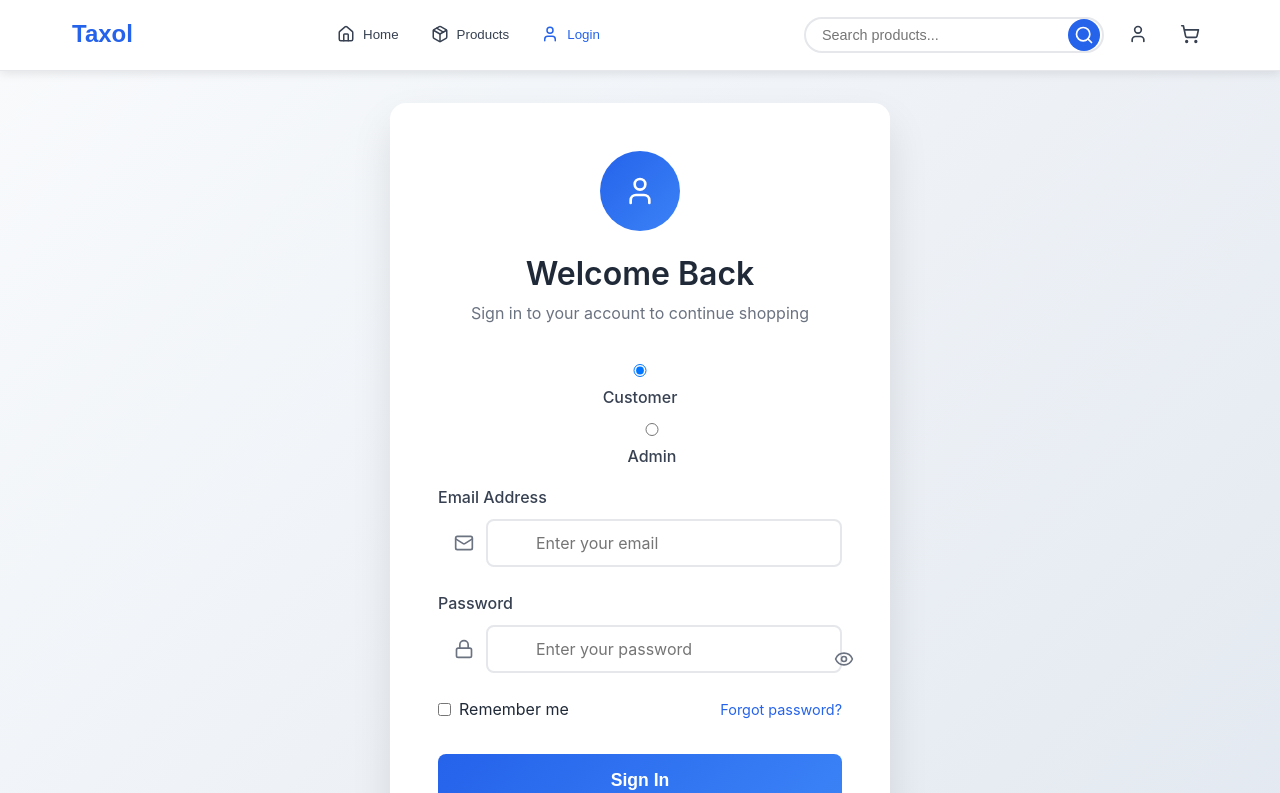
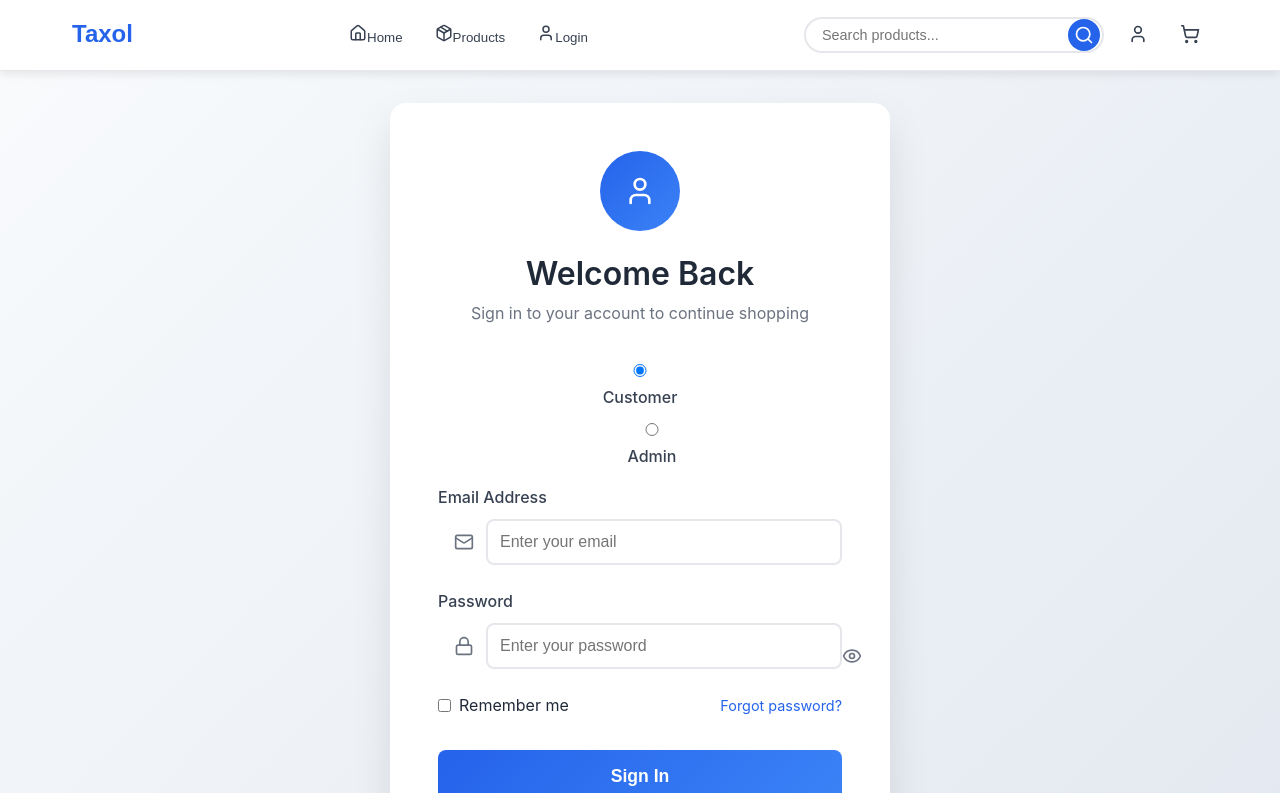
Before and after one commit to vimalprakash404/E-Commerce, a React (Vite) app in the folder frontend/: page /login in a window 1280 px wide. Shown: the top 793 px of the page. Built offline with nearby package versions, Linux system fonts and the light colour scheme.

Commit message:
input css fixed

```diff
--- a/frontend/src/index.css
+++ b/frontend/src/index.css
@@ -103,10 +103,9 @@ p { margin-bottom: 1rem; }
 .nav {
   display: flex;
   gap: 2rem;
-  align-items: center;
-}
-
-.nav .nav-link {
+}
+
+.nav button {
   background: none;
   border: none;
   color: #374151;
@@ -115,37 +114,11 @@ p { margin-bottom: 1rem; }
   padding: 0.5rem 0;
   transition: color 0.2s ease;
   border-bottom: 2px solid transparent;
-  display: flex;
-  align-items: center;
-  gap: 0.5rem;
-  text-decoration: none;
-}
-
-.nav .nav-link:hover {
+}
+
+.nav button:hover {
   color: #2563eb;
   border-bottom-color: #2563eb;
-}
-
-.nav .nav-link.logout {
-  color: #ef4444;
-}
-
-.nav .nav-link.logout:hover {
-  color: #dc2626;
-  border-bottom-color: #dc2626;
-}
-
-.nav .nav-link.login {
-  color: #2563eb;
-}
-
-.nav .user-info {
-  display: flex;
-  align-items: center;
-  gap: 0.5rem;
-  color: #6b7280;
-  font-size: 0.9rem;
-  padding: 0.5rem 0;
 }
 
 .header-actions {
@@ -168,7 +141,6 @@ p { margin-bottom: 1rem; }
   font-size: 0.9rem;
   outline: none;
   transition: border-color 0.2s ease;
-  background: white;
 }
 
 .search-input:focus {
@@ -2155,97 +2127,6 @@ input:focus,
   background: #f8fafc;
 }
 
-/* Common Admin Components */
-.admin-filters {
-  background: white;
-  padding: 1.5rem;
-  border-radius: 12px;
-  box-shadow: 0 4px 20px rgba(0, 0, 0, 0.08);
-  margin-bottom: 2rem;
-  display: flex;
-  gap: 1rem;
-  align-items: center;
-  flex-wrap: wrap;
-}
-
-.admin-filters .search-box {
-  position: relative;
-  flex: 1;
-  min-width: 300px;
-}
-
-.admin-filters .search-box svg {
-  position: absolute;
-  left: 1rem;
-  top: 50%;
-  transform: translateY(-50%);
-  color: #6b7280;
-  pointer-events: none;
-}
-
-.admin-filters .search-box input {
-  width: 100%;
-  padding: 0.75rem 1rem 0.75rem 3rem;
-  border: 2px solid #e5e7eb;
-  border-radius: 8px;
-  font-size: 1rem;
-  outline: none;
-  transition: border-color 0.2s ease;
-  background: white;
-}
-
-.admin-filters .search-box input:focus {
-  border-color: #2563eb;
-  box-shadow: 0 0 0 3px rgba(37, 99, 235, 0.1);
-}
-
-.admin-filters select {
-  padding: 0.75rem 1rem;
-  border: 2px solid #e5e7eb;
-  border-radius: 8px;
-  background: white;
-  cursor: pointer;
-  outline: none;
-  transition: border-color 0.2s ease;
-  font-family: inherit;
-  font-size: 1rem;
-}
-
-.admin-filters select:focus {
-  border-color: #2563eb;
-  box-shadow: 0 0 0 3px rgba(37, 99, 235, 0.1);
-}
-
-.admin-table-container {
-  background: white;
-  border-radius: 12px;
-  box-shadow: 0 4px 20px rgba(0, 0, 0, 0.08);
-  overflow: hidden;
-}
-
-.admin-table {
-  width: 100%;
-  border-collapse: collapse;
-}
-
-.admin-table th {
-  background: #f8fafc;
-  padding: 1rem;
-  text-align: left;
-  font-weight: 600;
-  color: #374151;
-  border-bottom: 1px solid #e5e7eb;
-}
-
-.admin-table td {
-  padding: 1rem;
-  border-bottom: 1px solid #f3f4f6;
-}
-
-.admin-table tr:hover {
-  background: #f8fafc;
-}
-
 .admin-header {
   background: white;
   padding: 2rem;
@@ -2505,6 +2386,45 @@ input:focus,
 }
 
 /* Admin Tables */
+.admin-products-table,
+.admin-orders-table,
+.admin-inventory-table {
+  background: white;
+  border-radius: 12px;
+  box-shadow: 0 4px 20px rgba(0, 0, 0, 0.08);
+  overflow: hidden;
+}
+
+.admin-products-table table,
+.admin-orders-table table,
+.admin-inventory-table table {
+  width: 100%;
+  border-collapse: collapse;
+}
+
+.admin-products-table th,
+.admin-orders-table th,
+.admin-inventory-table th {
+  background: #f8fafc;
+  padding: 1rem;
+  text-align: left;
+  font-weight: 600;
+  color: #374151;
+  border-bottom: 1px solid #e5e7eb;
+}
+
+.admin-products-table td,
+.admin-orders-table td,
+.admin-inventory-table td {
+  padding: 1rem;
+  border-bottom: 1px solid #f3f4f6;
+}
+
+.admin-products-table tr:hover,
+.admin-orders-table tr:hover,
+.admin-inventory-table tr:hover {
+  background: #f8fafc;
+}
 
 .product-image-cell img {
   width: 60px;
@@ -2771,58 +2691,17 @@ input:focus,
   border-radius: 8px;
   outline: none;
   transition: border-color 0.2s ease;
-  background: white;
-  font-family: inherit;
-  font-size: 1rem;
 }
 
 .form-group input:focus,
 .form-group textarea:focus,
 .form-group select:focus {
   border-color: #2563eb;
-  box-shadow: 0 0 0 3px rgba(37, 99, 235, 0.1);
 }
 
 .form-group input.error,
 .form-group textarea.error {
   border-color: #ef4444;
-  box-shadow: 0 0 0 3px rgba(239, 68, 68, 0.1);
-}
-
-/* Input wrapper styles */
-.input-wrapper {
-  position: relative;
-  display: flex;
-  align-items: center;
-}
-
-.input-wrapper svg {
-  position: absolute;
-  left: 1rem;
-  color: #6b7280;
-  z-index: 1;
-  pointer-events: none;
-}
-
-.input-wrapper input {
-  padding-left: 3rem;
-}
-
-.input-wrapper .password-toggle {
-  position: absolute;
-  right: 1rem;
-  background: none;
-  border: none;
-  color: #6b7280;
-  cursor: pointer;
-  z-index: 1;
-  padding: 0.25rem;
-  border-radius: 4px;
-  transition: background-color 0.2s ease;
-}
-
-.input-wrapper .password-toggle:hover {
-  background: #f3f4f6;
 }
 
 .error-message {
@@ -3230,14 +3109,6 @@ input:focus,
 
 /* Responsive Design for Admin */
 @media (max-width: 1024px) {
-  .nav {
-    gap: 1rem;
-  }
-
-  .nav .nav-link span {
-    display: none;
-  }
-
   .admin-header {
     padding: 1.5rem;
   }
@@ -3266,22 +3137,8 @@ input:focus,
     padding: 0 1rem;
     gap: 1rem;
   }
-    gap: 0.5rem;
 
   .admin-content {
-
-  .nav .nav-link {
-    padding: 0.75rem 0;
-    justify-content: flex-start;
-  }
-
-  .nav .nav-link span {
-    display: inline;
-  }
-
-  .nav .user-info {
-    padding: 0.75rem 0;
-  }
     padding: 1rem;
   }
 
@@ -3338,15 +3195,13 @@ input:focus,
   }
 
   .admin-nav {
-  .admin-filters {
+    padding: 0 0.5rem;
+  }
+
   .admin-content {
     padding: 0.5rem;
   }
 
-  .admin-filters .search-box {
-    min-width: auto;
-  }
-
   .stats-grid {
     grid-template-columns: 1fr;
   }
@@ -3355,4 +3210,3 @@ input:focus,
     padding: 1.5rem;
   }
 }
-  .admin-table-container {
```
